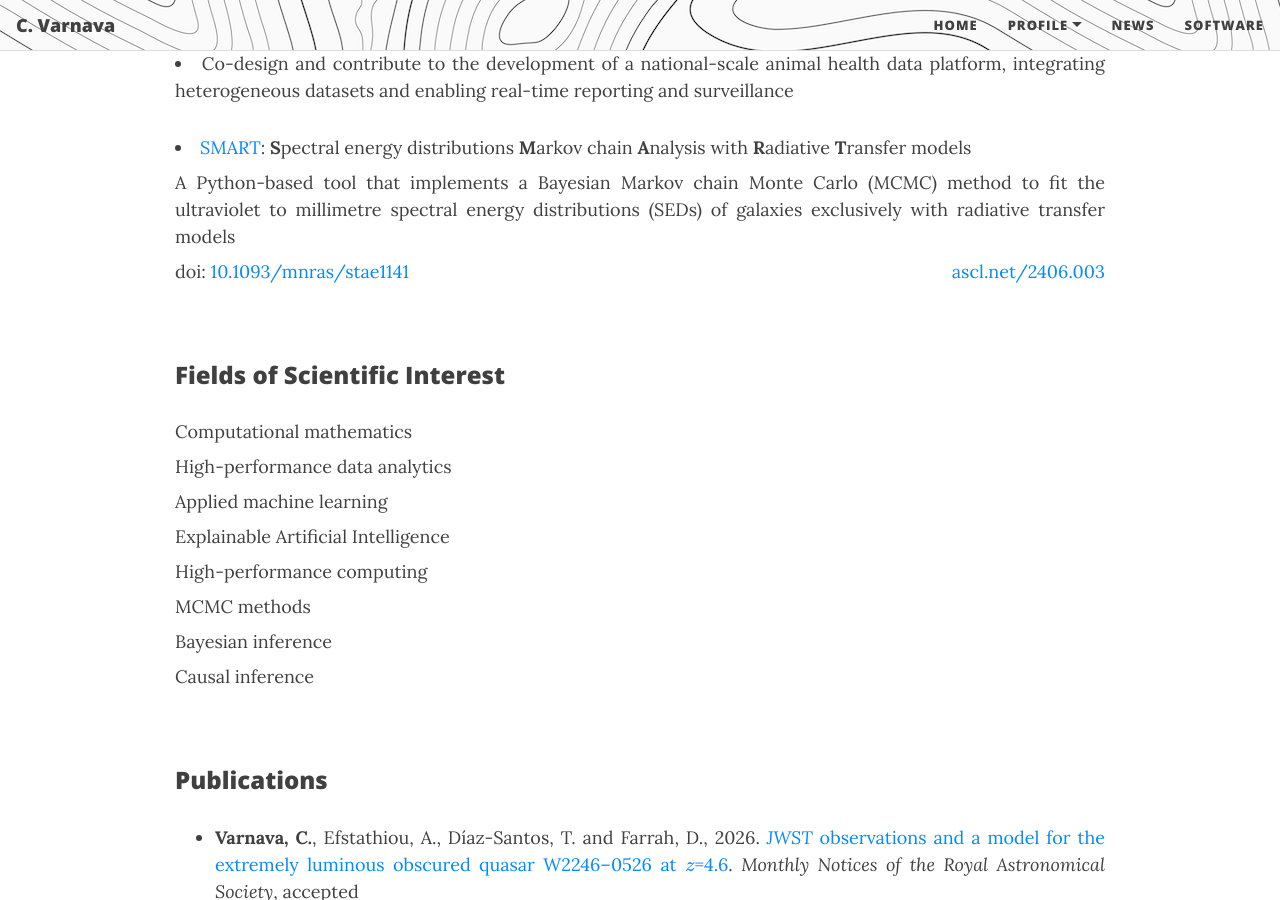
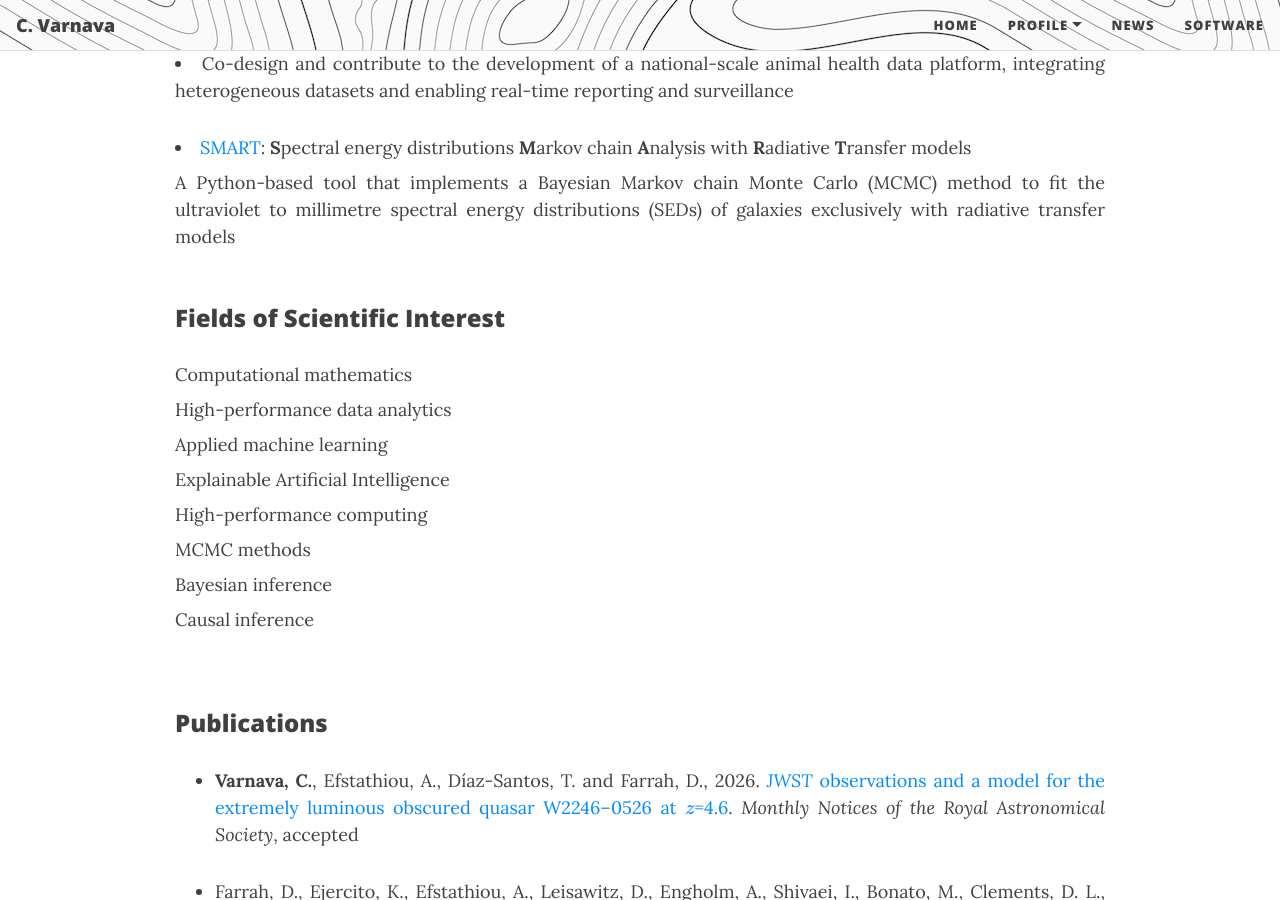
Before and after one commit to ch-var/ch-var.github.io, a Jekyll site: the page built from CV.html, in a window 1280 px wide and 900 px high, scrolled down 2419 px. Built offline with Jekyll 4.4.1, drawn with Linux system fonts in a browser that asks for light colours; formulas are drawn with MathJax 3.

Commit message:
Update CV.html

```diff
--- a/CV.html
+++ b/CV.html
@@ -76,11 +76,11 @@
 <li class="responsive-margin">2019–2020: In silico modelling, University of Cyprus internal research program</li></ul>
 <br>
 <p style="font-family: var(--header-font); font-weight: 800; line-height: 1.1; font-size: 1.5rem; margin-top: 1.25rem;">Open‑Source Software Development</p>
-<li class="responsive-margin">Co-design and contribute to the development of a national-scale animal health data platform, integrating heterogeneous datasets and enabling real-time reporting and surveillance </li>
+<li class="responsive-margin">Co-design and contribute to the development of a national-scale animal health data platform, integrating heterogeneous datasets and enabling real-time reporting and surveillance</li>
 <p></p>
 <li class="responsive-margin"><a href="https://github.com/ch-var/SMART">SMART</a>: <b>S</b>pectral energy distributions <b>M</b>arkov chain <b>A</b>nalysis with <b>R</b>adiative <b>T</b>ransfer models</li>
 <p align='justify' class="responsive-margin" style="margin-bottom: 8px; margin-top: 8px;">A Python-based tool that implements a Bayesian Markov chain Monte Carlo (MCMC) method to fit the ultraviolet to millimetre spectral energy distributions (SEDs) of galaxies exclusively with radiative transfer models</p>
-<p style="text-align:left; margin-top:8px;">doi: <a href="https://doi.org/10.1093/mnras/stae1141">10.1093/mnras/stae1141</a> <span style="float:right;"><a href="https://www.ascl.net/2406.003">ascl.net/2406.003</a></span></p>
+<!-- <p style="text-align:left; margin-top:8px;">doi: <a href="https://doi.org/10.1093/mnras/stae1141">10.1093/mnras/stae1141</a> <span style="float:right;"><a href="https://www.ascl.net/2406.003">ascl.net/2406.003</a></span></p> -->
 <br>
 <p style="font-family: var(--header-font); font-weight: 800; line-height: 1.1; font-size: 1.5rem; margin-top: 1.25rem;">Fields of Scientific Interest</p>
 <p align='justify' style="margin-bottom: 8px;">Computational mathematics</p>
```
